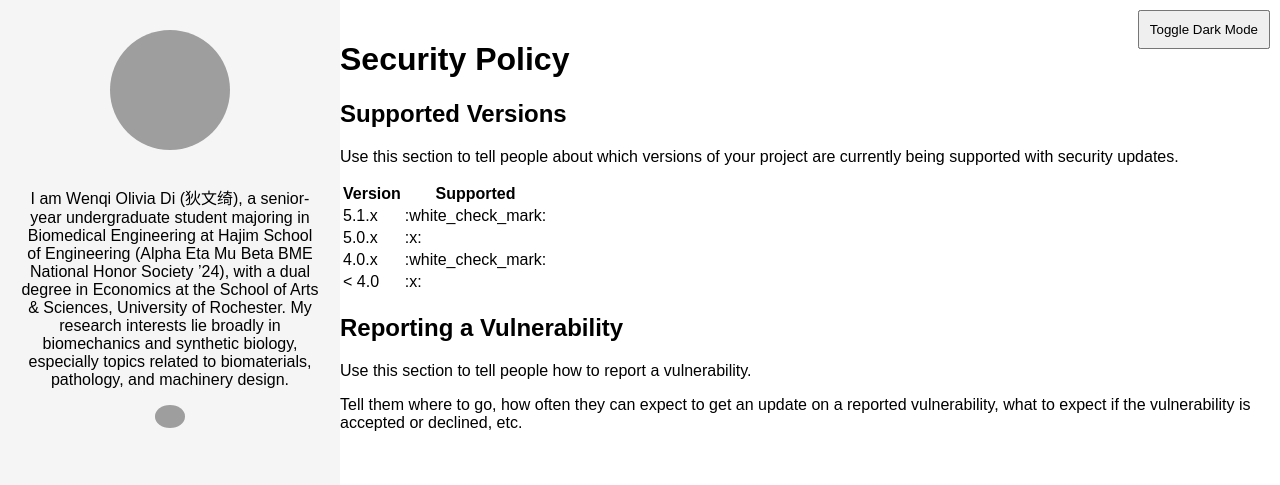
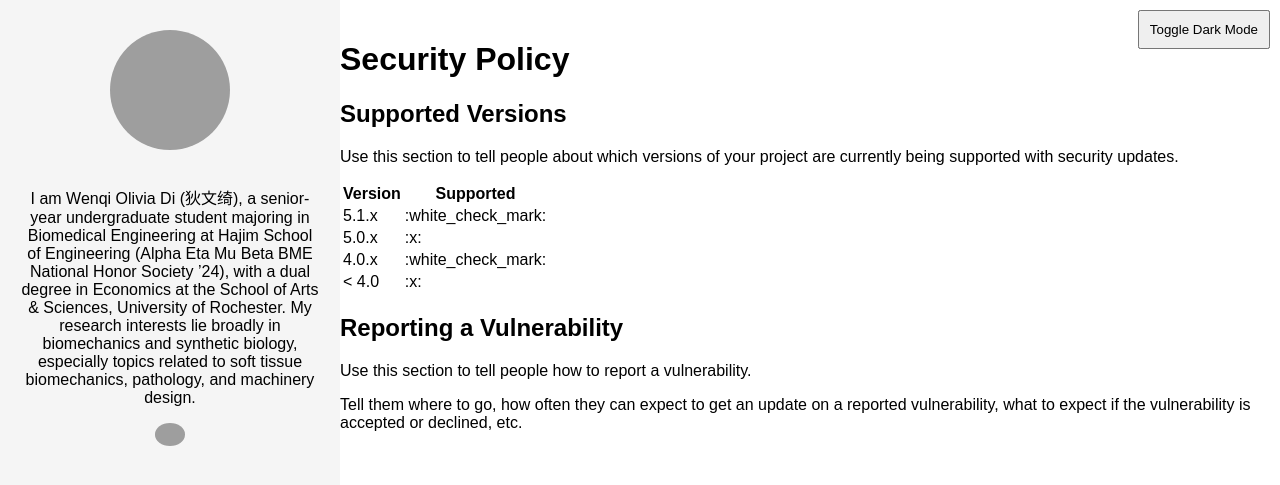
Before and after one commit to wenqioliviadi/wenqioliviadi.github.io, a Jekyll site: the page built from SECURITY.md, in a window 1280 px wide. Shown: the top 485 px of the page. Built offline with Jekyll 4.4.1, drawn with Linux system fonts in a browser that asks for light colours; our own code applies the rules of GitHub Pages for plain Markdown files; grey boxes are pictures that could not be loaded.

Commit message:
Update default.html

```diff
--- a/_layouts/default.html
+++ b/_layouts/default.html
@@ -13,7 +13,7 @@
       <img src="/images/Wenqi_circle.png" alt="Wenqi Di">
       <p>
         I am Wenqi Olivia Di (狄文绮), a senior-year undergraduate student majoring in Biomedical Engineering at Hajim School of Engineering (Alpha Eta Mu Beta BME National Honor Society ’24), with a dual degree in Economics at the School of Arts & Sciences, University of Rochester.
-        My research interests lie broadly in biomechanics and synthetic biology, especially topics related to biomaterials, pathology, and machinery design.
+        My research interests lie broadly in biomechanics and synthetic biology, especially topics related to soft tissue biomechanics, pathology, and machinery design.
       </p>
 
       <!-- LinkedIn 图标超链接 -->
```
